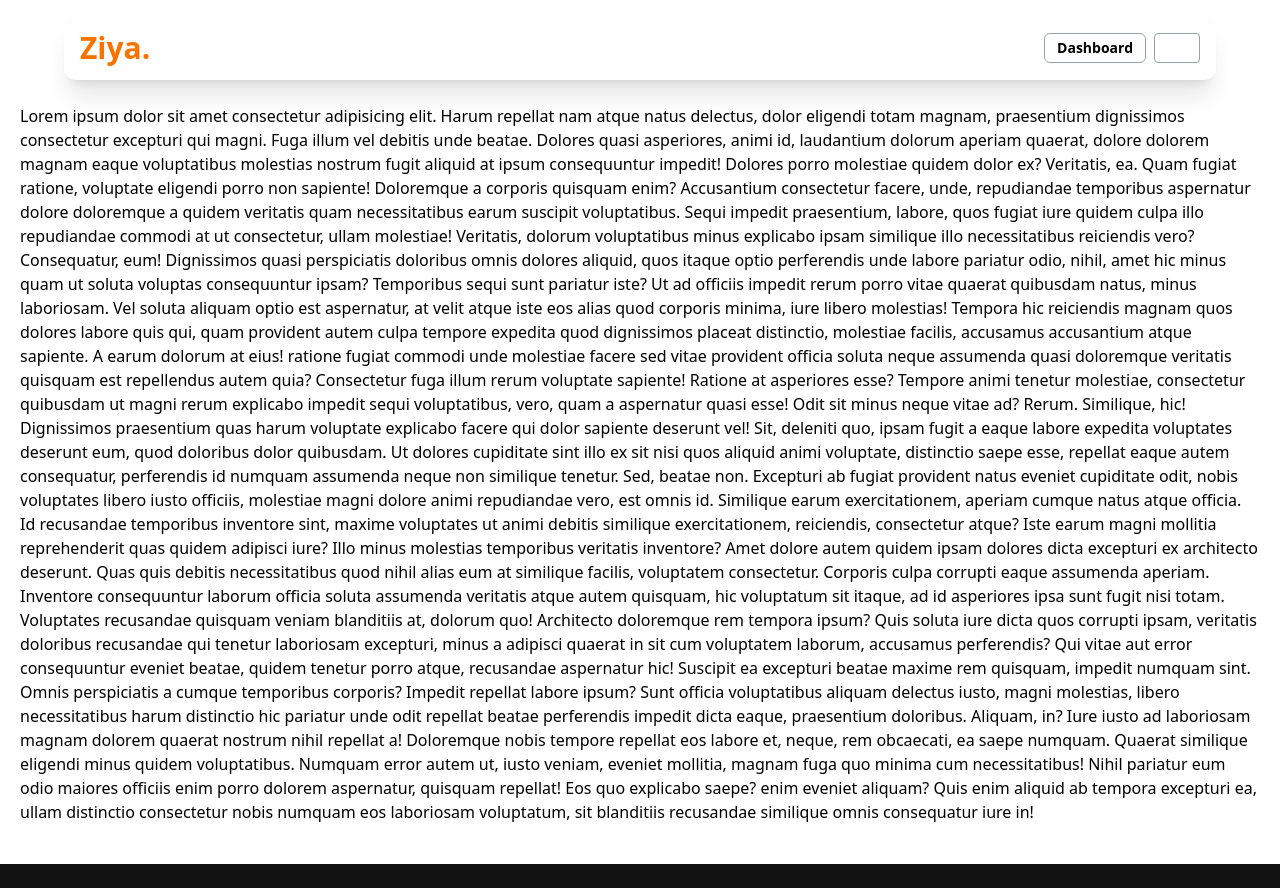
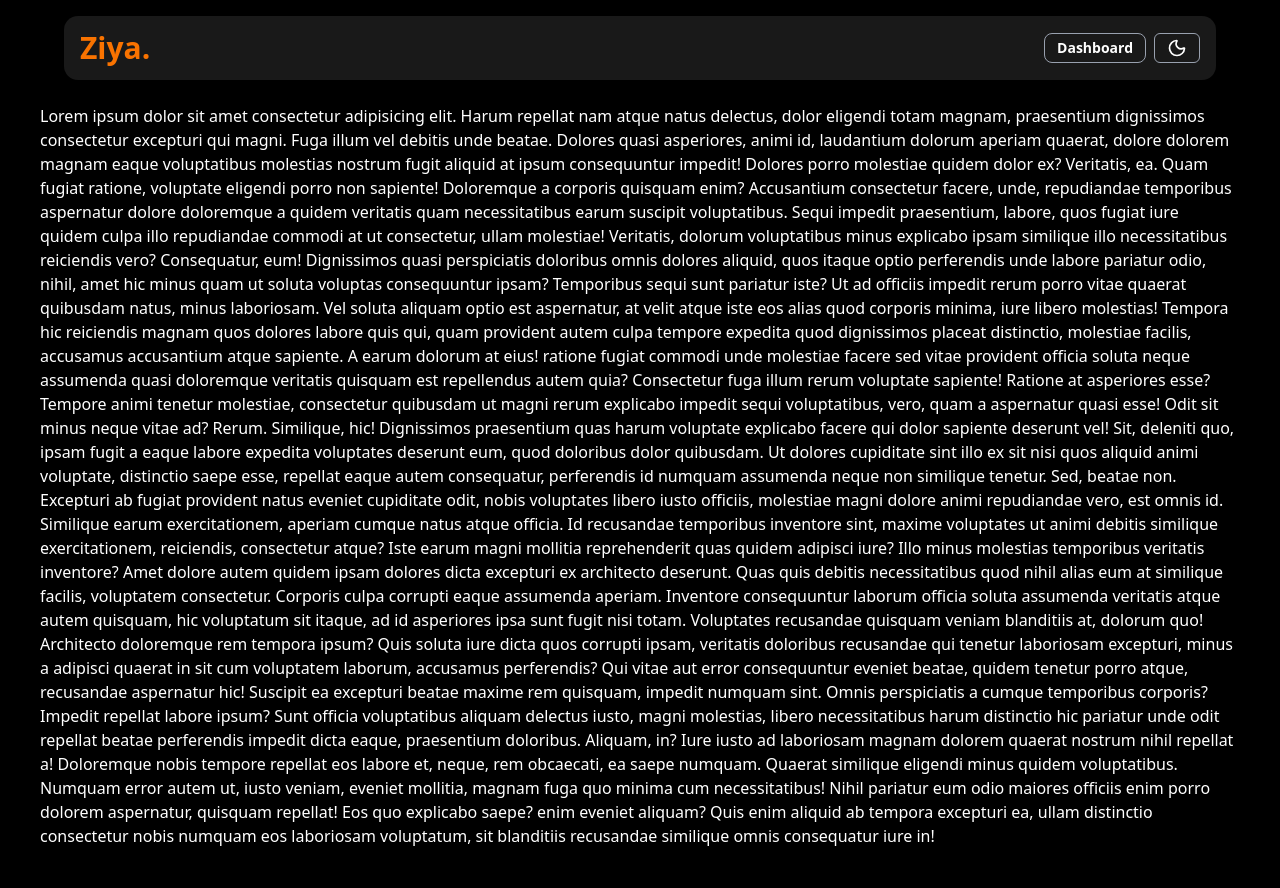
Before and after one commit to ashishxjhaa/ziya, a Next.js app: page / in a window 1280 px wide. Both pictures are taken after a click on the element 1177 px from the left and 48 px from the top of the page. Before the commit the page ends 864 px from the top, so only its background shows below. Built offline with nearby package versions, Linux system fonts and the light colour scheme.

Commit message:
Light Dark Mode Done

```diff
--- a/src/app/globals.css
+++ b/src/app/globals.css
@@ -1,20 +1,122 @@
 @import "tailwindcss";
+@import "tw-animate-css";
 
-:root {
-  --background: #ffffff;
-  --foreground: #171717;
-}
+@custom-variant dark (&:is(.dark *));
 
 @theme inline {
   --color-background: var(--background);
   --color-foreground: var(--foreground);
   --font-sans: var(--font-geist-sans);
   --font-mono: var(--font-geist-mono);
+  --color-sidebar-ring: var(--sidebar-ring);
+  --color-sidebar-border: var(--sidebar-border);
+  --color-sidebar-accent-foreground: var(--sidebar-accent-foreground);
+  --color-sidebar-accent: var(--sidebar-accent);
+  --color-sidebar-primary-foreground: var(--sidebar-primary-foreground);
+  --color-sidebar-primary: var(--sidebar-primary);
+  --color-sidebar-foreground: var(--sidebar-foreground);
+  --color-sidebar: var(--sidebar);
+  --color-chart-5: var(--chart-5);
+  --color-chart-4: var(--chart-4);
+  --color-chart-3: var(--chart-3);
+  --color-chart-2: var(--chart-2);
+  --color-chart-1: var(--chart-1);
+  --color-ring: var(--ring);
+  --color-input: var(--input);
+  --color-border: var(--border);
+  --color-destructive: var(--destructive);
+  --color-accent-foreground: var(--accent-foreground);
+  --color-accent: var(--accent);
+  --color-muted-foreground: var(--muted-foreground);
+  --color-muted: var(--muted);
+  --color-secondary-foreground: var(--secondary-foreground);
+  --color-secondary: var(--secondary);
+  --color-primary-foreground: var(--primary-foreground);
+  --color-primary: var(--primary);
+  --color-popover-foreground: var(--popover-foreground);
+  --color-popover: var(--popover);
+  --color-card-foreground: var(--card-foreground);
+  --color-card: var(--card);
+  --radius-sm: calc(var(--radius) - 4px);
+  --radius-md: calc(var(--radius) - 2px);
+  --radius-lg: var(--radius);
+  --radius-xl: calc(var(--radius) + 4px);
 }
 
-@media (prefers-color-scheme: dark) {
-  :root {
-    --background: #0a0a0a;
-    --foreground: #ededed;
+:root {
+  --radius: 0.625rem;
+  --background: oklch(1 0 0);
+  --foreground: oklch(0.145 0 0);
+  --card: oklch(1 0 0);
+  --card-foreground: oklch(0.145 0 0);
+  --popover: oklch(1 0 0);
+  --popover-foreground: oklch(0.145 0 0);
+  --primary: oklch(0.205 0 0);
+  --primary-foreground: oklch(0.985 0 0);
+  --secondary: oklch(0.97 0 0);
+  --secondary-foreground: oklch(0.205 0 0);
+  --muted: oklch(0.97 0 0);
+  --muted-foreground: oklch(0.556 0 0);
+  --accent: oklch(0.97 0 0);
+  --accent-foreground: oklch(0.205 0 0);
+  --destructive: oklch(0.577 0.245 27.325);
+  --border: oklch(0.922 0 0);
+  --input: oklch(0.922 0 0);
+  --ring: oklch(0.708 0 0);
+  --chart-1: oklch(0.646 0.222 41.116);
+  --chart-2: oklch(0.6 0.118 184.704);
+  --chart-3: oklch(0.398 0.07 227.392);
+  --chart-4: oklch(0.828 0.189 84.429);
+  --chart-5: oklch(0.769 0.188 70.08);
+  --sidebar: oklch(0.985 0 0);
+  --sidebar-foreground: oklch(0.145 0 0);
+  --sidebar-primary: oklch(0.205 0 0);
+  --sidebar-primary-foreground: oklch(0.985 0 0);
+  --sidebar-accent: oklch(0.97 0 0);
+  --sidebar-accent-foreground: oklch(0.205 0 0);
+  --sidebar-border: oklch(0.922 0 0);
+  --sidebar-ring: oklch(0.708 0 0);
+}
+
+.dark {
+  --background: oklch(0.145 0 0);
+  --foreground: oklch(0.985 0 0);
+  --card: oklch(0.205 0 0);
+  --card-foreground: oklch(0.985 0 0);
+  --popover: oklch(0.205 0 0);
+  --popover-foreground: oklch(0.985 0 0);
+  --primary: oklch(0.922 0 0);
+  --primary-foreground: oklch(0.205 0 0);
+  --secondary: oklch(0.269 0 0);
+  --secondary-foreground: oklch(0.985 0 0);
+  --muted: oklch(0.269 0 0);
+  --muted-foreground: oklch(0.708 0 0);
+  --accent: oklch(0.269 0 0);
+  --accent-foreground: oklch(0.985 0 0);
+  --destructive: oklch(0.704 0.191 22.216);
+  --border: oklch(1 0 0 / 10%);
+  --input: oklch(1 0 0 / 15%);
+  --ring: oklch(0.556 0 0);
+  --chart-1: oklch(0.488 0.243 264.376);
+  --chart-2: oklch(0.696 0.17 162.48);
+  --chart-3: oklch(0.769 0.188 70.08);
+  --chart-4: oklch(0.627 0.265 303.9);
+  --chart-5: oklch(0.645 0.246 16.439);
+  --sidebar: oklch(0.205 0 0);
+  --sidebar-foreground: oklch(0.985 0 0);
+  --sidebar-primary: oklch(0.488 0.243 264.376);
+  --sidebar-primary-foreground: oklch(0.985 0 0);
+  --sidebar-accent: oklch(0.269 0 0);
+  --sidebar-accent-foreground: oklch(0.985 0 0);
+  --sidebar-border: oklch(1 0 0 / 10%);
+  --sidebar-ring: oklch(0.556 0 0);
+}
+
+@layer base {
+  * {
+    @apply border-border outline-ring/50;
+  }
+  body {
+    @apply bg-background text-foreground;
   }
 }
--- a/src/app/layout.tsx
+++ b/src/app/layout.tsx
@@ -3,7 +3,7 @@
 import "./globals.css";
 import { SplashLayout } from "@/components/SplashLayout";
 import { AnimatedLayout } from "@/components/AnimatedLayout";
-import { ThemeProvider } from "@/components/ThemeProvider";
+import { ThemeProvider } from "next-themes";
 
 const geistSans = Geist({
   variable: "--font-geist-sans",
@@ -30,9 +30,9 @@
   children: React.ReactNode;
 }>) {
   return (
-    <html lang="en">
+    <html lang="en" suppressHydrationWarning>
       <body
-        className={`${geistSans.variable} ${geistMono.variable} antialiased`}
+        className={`${geistSans.variable} ${geistMono.variable} antialiased min-h-screen`}
       >
         <SplashLayout>
           <AnimatedLayout>
@@ -40,7 +40,6 @@
             attribute="class"
             defaultTheme="light"
             enableSystem
-            disableTransitionOnChange
           >
             {children}
           </ThemeProvider>
--- a/src/app/page.tsx
+++ b/src/app/page.tsx
@@ -4,7 +4,7 @@
 
 export default function Home() {
   return (
-    <div className="bg-white min-h-screen transition-all duration-300">
+    <div className="bg-white dark:bg-black text-black dark:text-white">
       <Navbar />
       <Hero />
     </div>
--- a/src/components/Dashboard.tsx
+++ b/src/components/Dashboard.tsx
@@ -14,7 +14,7 @@
             transition={{ duration: 0.35 }}
 
             className="flex w-fit h-fit px-3 py-1 cursor-pointer rounded-md border border-gray-400 hover:shadow-md">
-            <Link href="/dashboard" className="text-sm font-bold text-black">
+            <Link href="/dashboard" className="text-sm font-bold text-black dark:text-white">
                 Dashboard
             </Link>
         </motion.button>
--- a/src/components/Hero.tsx
+++ b/src/components/Hero.tsx
@@ -3,7 +3,7 @@
 
 export default function Hero() {
   return (
-    <div className="bg-white text-black px-5 py-10">
+    <div className="text-black dark:text-white px-10 py-10">
       <div>Lorem ipsum dolor sit amet consectetur adipisicing elit. Harum repellat nam atque natus delectus, dolor eligendi totam magnam, praesentium dignissimos consectetur excepturi qui magni. Fuga illum vel debitis unde beatae.
       Dolores quasi asperiores, animi id, laudantium dolorum aperiam quaerat, dolore dolorem magnam eaque voluptatibus molestias nostrum fugit aliquid at ipsum consequuntur impedit! Dolores porro molestiae quidem dolor ex? Veritatis, ea.
       Quam fugiat ratione, voluptate eligendi porro non sapiente! Doloremque a corporis quisquam enim? Accusantium consectetur facere, unde, repudiandae temporibus aspernatur dolore doloremque a quidem veritatis quam necessitatibus earum suscipit voluptatibus.
--- a/src/components/Navbar.tsx
+++ b/src/components/Navbar.tsx
@@ -8,9 +8,9 @@
         <div className="font-bold text-3xl flex items-center h-12 text-[#F97300] cursor-pointer">
             Ziya.
         </div>
-        <div className="flex items-center gap-2 h-12 relative text-black">
-            <Dashboard />
-            <ThemeButton />
+        <div className="flex items-center gap-2 h-12 relative text-black dark:text-white">
+          <Dashboard />
+          <ThemeButton />
         </div>
     </nav>
   );
--- a/src/components/ThemeButton.tsx
+++ b/src/components/ThemeButton.tsx
@@ -8,11 +8,11 @@
     const { theme, setTheme } = useTheme();
 
     return (
-        <div onClick={() => setTheme(theme === "dark" ? "light" : "dark")} className="flex items-center gap-2 w-fit h-fit px-3 py-1 rounded-sm border border-gray-400">
+        <div onClick={() => setTheme(theme === "dark" ? "light" : "dark")} className="flex items-center gap-2 w-fit h-fit px-3 py-1 cursor-pointer rounded-sm border border-gray-400">
             {theme === "light" ? (
-                <Sun className="h-5 w-5 scale-100 rotate-0 transition-all dark:scale-0 dark:-rotate-90 cursor-pointer" />
+                <Sun className="h-5 w-5 scale-100 rotate-0 transition-all dark:scale-0 dark:-rotate-90" />
             ) : (
-                <Moon className="h-5 w-5 scale-0 rotate-90 transition-all dark:scale-100 dark:rotate-0 cursor-pointer" />
+                <Moon className="h-5 w-5 scale-0 rotate-90 transition-all dark:scale-100 dark:rotate-0" />
             )}
         </div>
     );
--- a/src/components/ThemeProvider.tsx
+++ /dev/null
@@ -1,10 +0,0 @@
-"use client"
-
-import { ThemeProvider as NextThemesProvider } from "next-themes"
-
-export function ThemeProvider({
-  children,
-  ...props
-}: React.ComponentProps<typeof NextThemesProvider>) {
-  return <NextThemesProvider {...props}>{children}</NextThemesProvider>
-}
```
